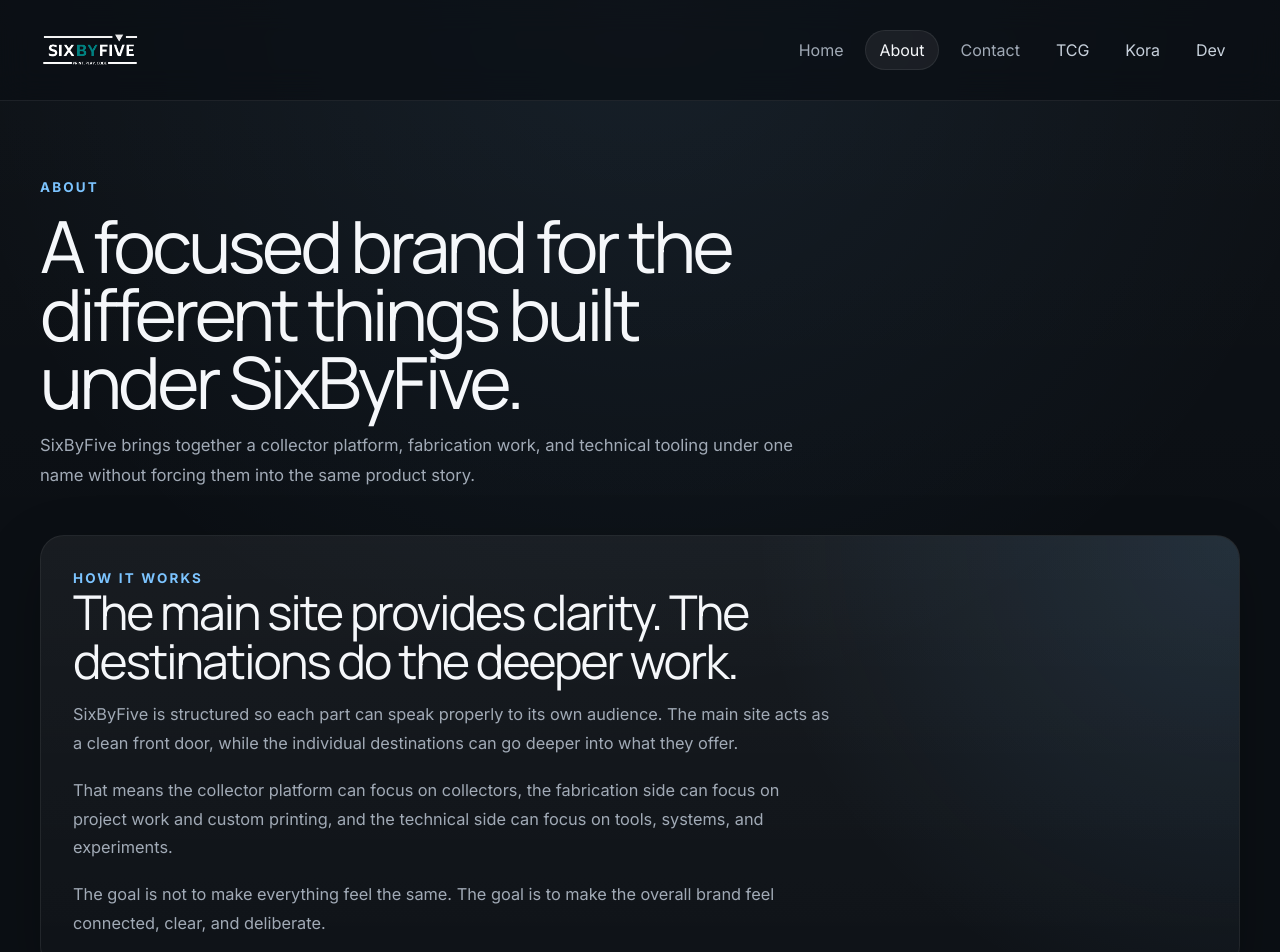
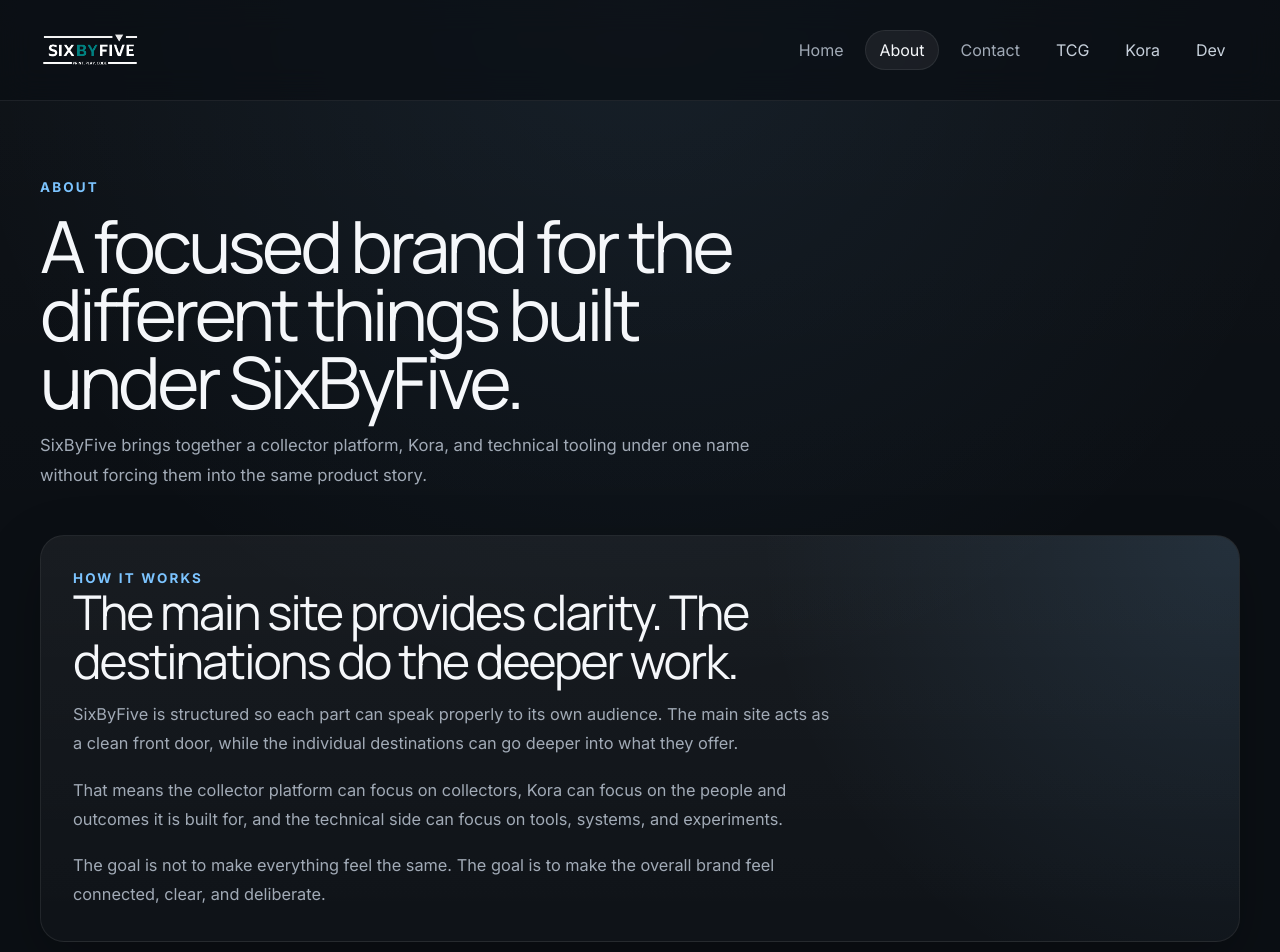
Before and after one commit to FalconChipp/SixByFive-Web, a Next.js app: page /about in a window 1280 px wide. Shown: the top 952 px of the page. Built offline with nearby package versions, Linux system fonts and the light colour scheme.

Commit message:
Update page.js

```diff
--- a/src/app/about/page.js
+++ b/src/app/about/page.js
@@ -42,8 +42,8 @@
               A focused brand for the different things built under SixByFive.
             </h1>
             <p className="page-hero__copy">
-              SixByFive brings together a collector platform, fabrication work,
-              and technical tooling under one name without forcing them into the
+              SixByFive brings together a collector platform, Kora, and
+              technical tooling under one name without forcing them into the
               same product story.
             </p>
           </div>
@@ -67,8 +67,8 @@
                 </p>
 
                 <p>
-                  That means the collector platform can focus on collectors, the
-                  fabrication side can focus on project work and custom printing,
+                  That means the collector platform can focus on collectors,
+                  Kora can focus on the people and outcomes it is built for,
                   and the technical side can focus on tools, systems, and
                   experiments.
                 </p>
```
